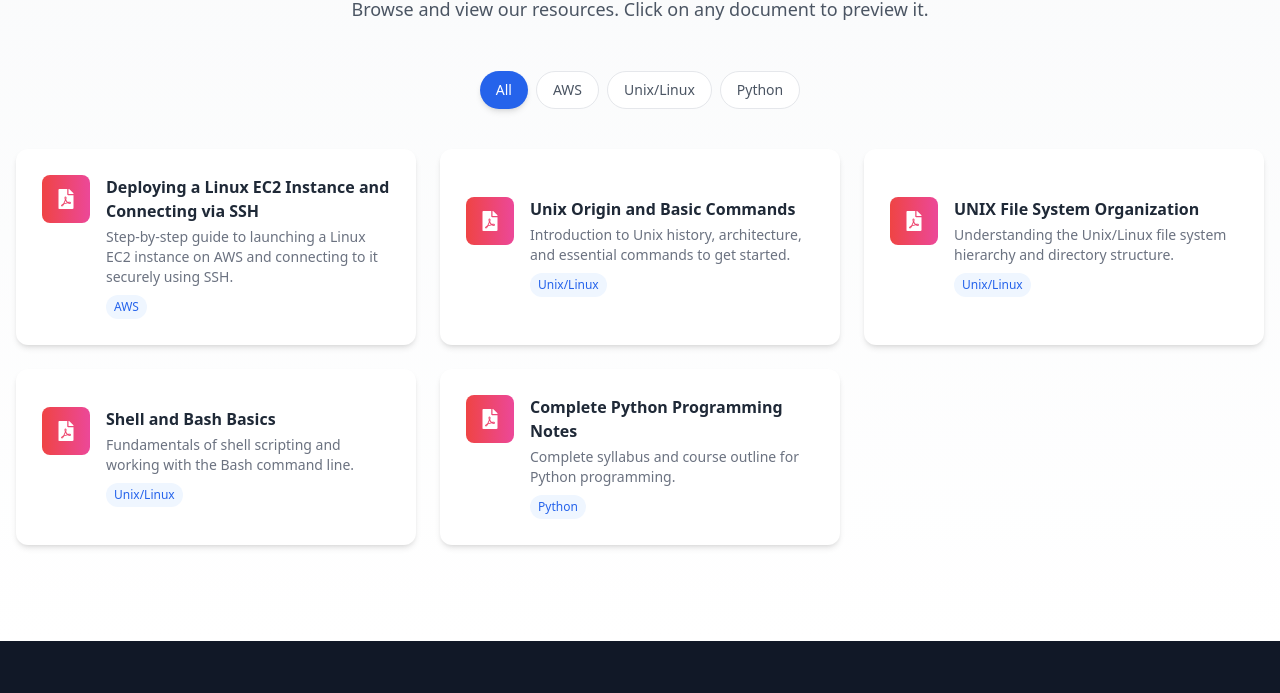
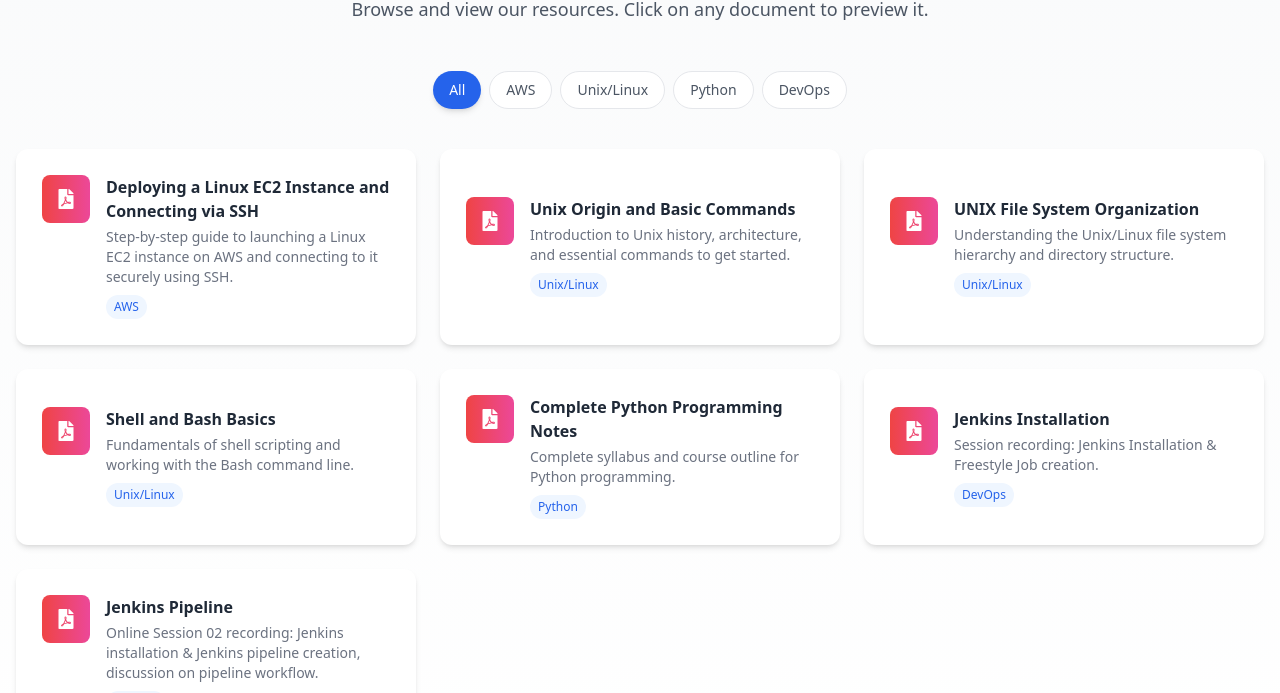
Before and after one commit to miracl-in/miracl-in.github.io, a Next.js app: page /downloads in a window 1280 px wide. Shown: the part 249-942 px from the top of the page. Built offline with nearby package versions, Linux system fonts and the light colour scheme.

Commit message:
Update downloadData.ts

```diff
--- a/app/downloads/downloadData.ts
+++ b/app/downloads/downloadData.ts
@@ -3,6 +3,8 @@ export interface DownloadItem {
   description: string
   fileName: string
   category: string
+  type?: 'pdf' | 'video'
+  externalUrl?: string
 }
 
 export const downloads: DownloadItem[] = [
@@ -36,4 +38,20 @@ export const downloads: DownloadItem[] = [
     fileName: "PythonSyllabus.pdf",
     category: "Python"
   },
+  {
+    title: "Jenkins Installation",
+    description: "Session recording: Jenkins Installation & Freestyle Job creation.",
+    fileName: "Jenkins_Installation.mp4",
+    category: "DevOps",
+    type: "video",
+    externalUrl: "https://drive.google.com/file/d/1bx1ZpfYluJZq8qeSSnB8EzG9PZVW44Bu/preview"
+  },
+  {
+    title: "Jenkins Pipeline",
+    description: "Online Session 02 recording: Jenkins installation & Jenkins pipeline creation, discussion on pipeline workflow.",
+    fileName: "Jenkins_pipeline.mp4",
+    category: "DevOps",
+    type: "video",
+    externalUrl: "https://drive.google.com/file/d/1iry8n-hvvijTMwL5g9ymyFaQhwsu_rUp/preview"
+  },
 ]
```
